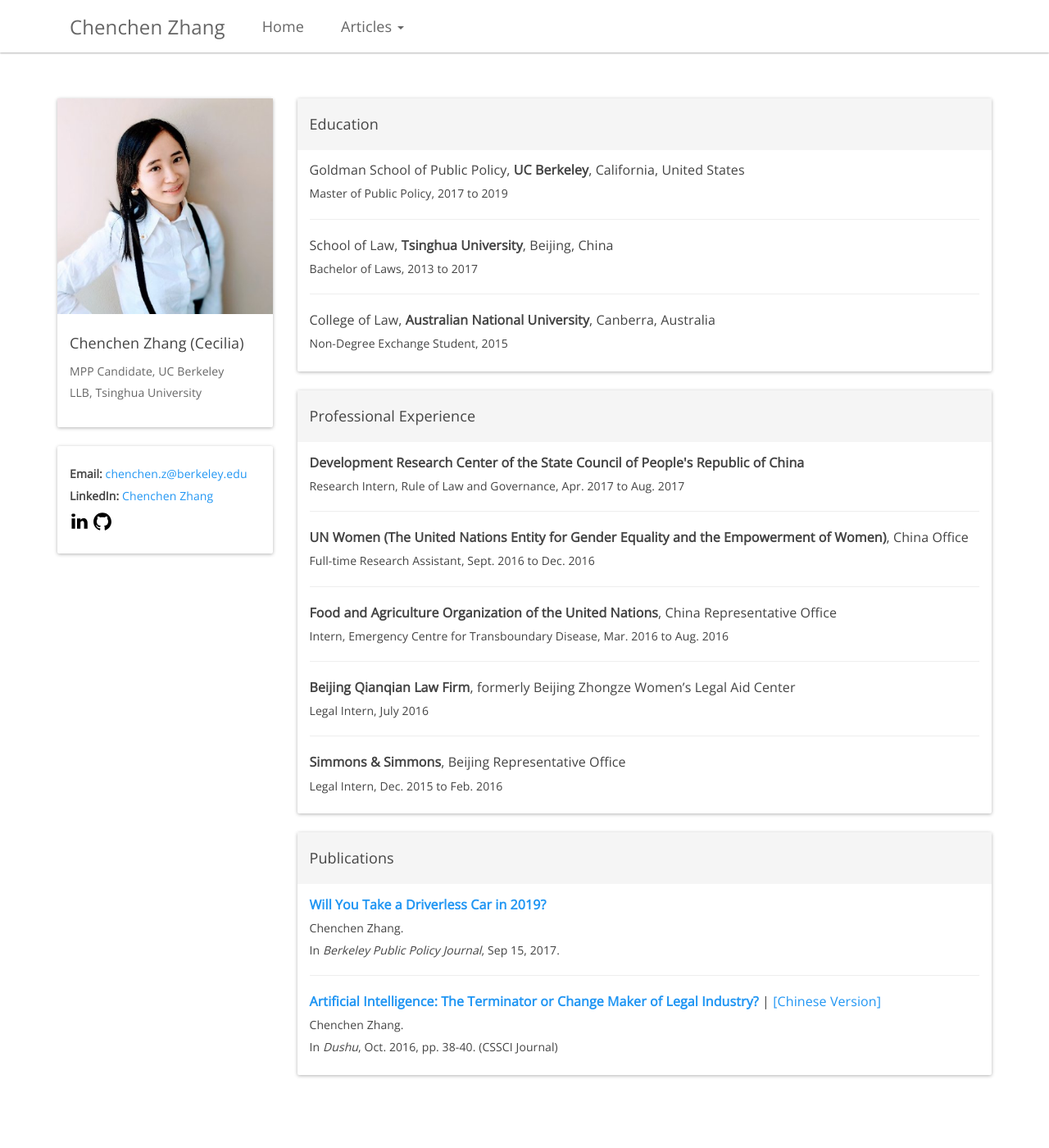
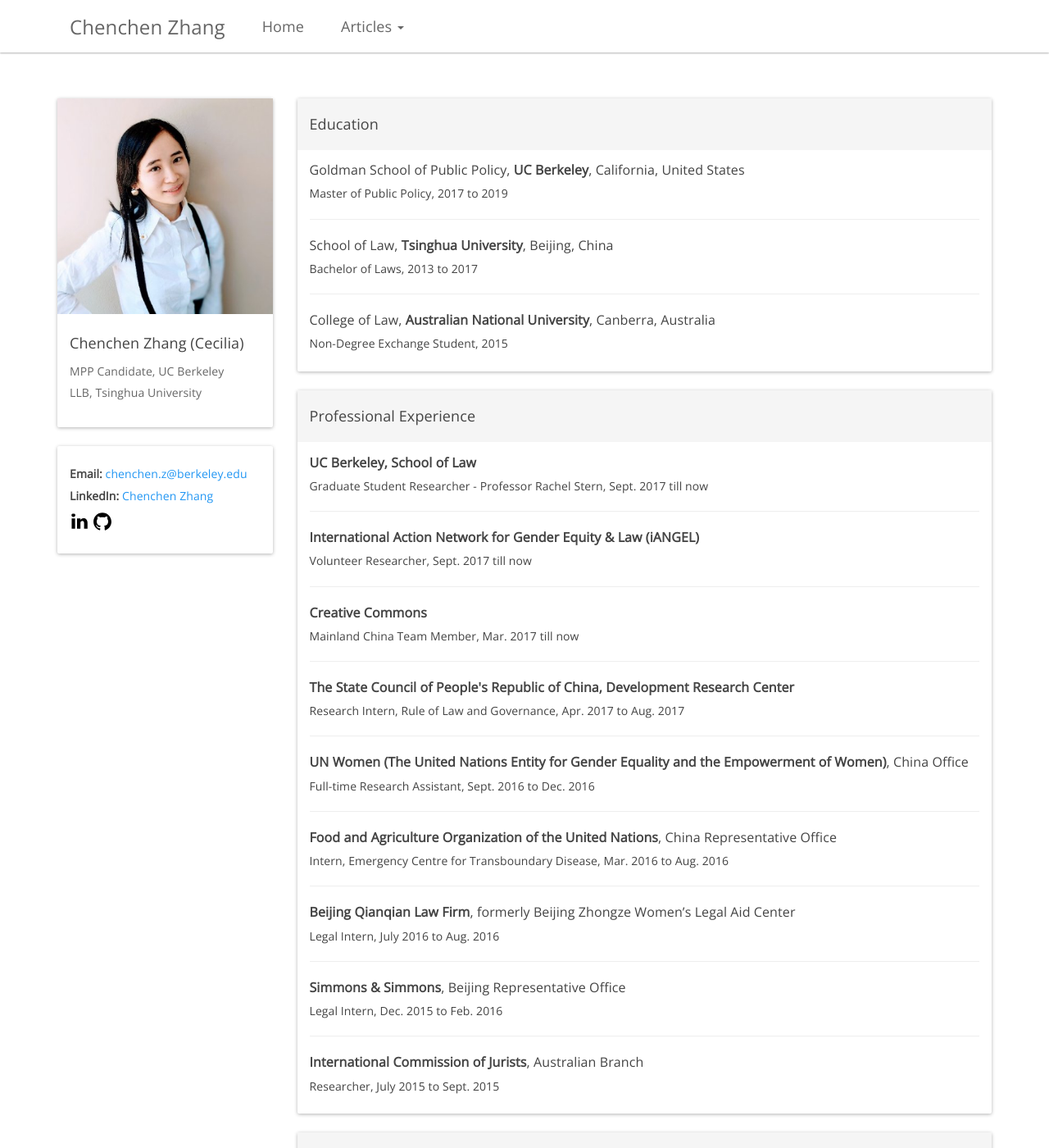
Before and after one commit to CeciliaZhang/-CeciliaZhang-.github-io, a Jekyll site: the page built from index.html, in a window 1280 px wide and 1400 px high. Shown: the whole window at 82% size. Built offline with Jekyll 4.4.1, drawn with Linux system fonts in a browser that asks for light colours; nearby versions of some CDN libraries.

Commit message:
Update experiences.html

```diff
--- a/_includes/experiences.html
+++ b/_includes/experiences.html
@@ -3,7 +3,16 @@
         <h4>Professional Experience</h4>
     </div>
     <div class="panel-body" style="padding-top: 5px;">
-        <h5><b>Development Research Center of the State Council of People's Republic of China</b></h5>
+        <h5><b>UC Berkeley, School of Law</b></h5>
+        <h6>Graduate Student Researcher - Professor Rachel Stern, Sept. 2017 till now</h6>
+        <hr/>
+        <h5><b>International Action Network for Gender Equity & Law (iANGEL)</b></h5>
+        <h6>Volunteer Researcher, Sept. 2017 till now</h6>
+        <hr/>
+        <h5><b>Creative Commons</b></h5>
+        <h6>Mainland China Team Member, Mar. 2017 till now</h6>
+        <hr/>
+        <h5><b>The State Council of People's Republic of China, Development Research Center</b></h5>
         <h6>Research Intern, Rule of Law and Governance, Apr. 2017 to Aug. 2017</h6>
         <hr/>
         <h5><b>UN Women (The United Nations Entity for Gender Equality and the Empowerment of Women)</b>, China Office</h5>
@@ -13,9 +22,12 @@
         <h6>Intern, Emergency Centre for Transboundary Disease, Mar. 2016 to Aug. 2016</h6>
         <hr/>
         <h5><b>Beijing Qianqian Law Firm</b>, formerly Beijing Zhongze Women’s Legal Aid Center</h5>
-        <h6>Legal Intern, July 2016</h6>
+        <h6>Legal Intern, July 2016 to Aug. 2016</h6>
         <hr/>
         <h5><b>Simmons & Simmons</b>, Beijing Representative Office</h5>
         <h6>Legal Intern, Dec. 2015 to Feb. 2016</h6>
+        <hr/>
+        <h5><b>International Commission of Jurists</b>, Australian Branch</h5>
+        <h6>Researcher, July 2015 to Sept. 2015</h6>
     </div>
 </div>
```
